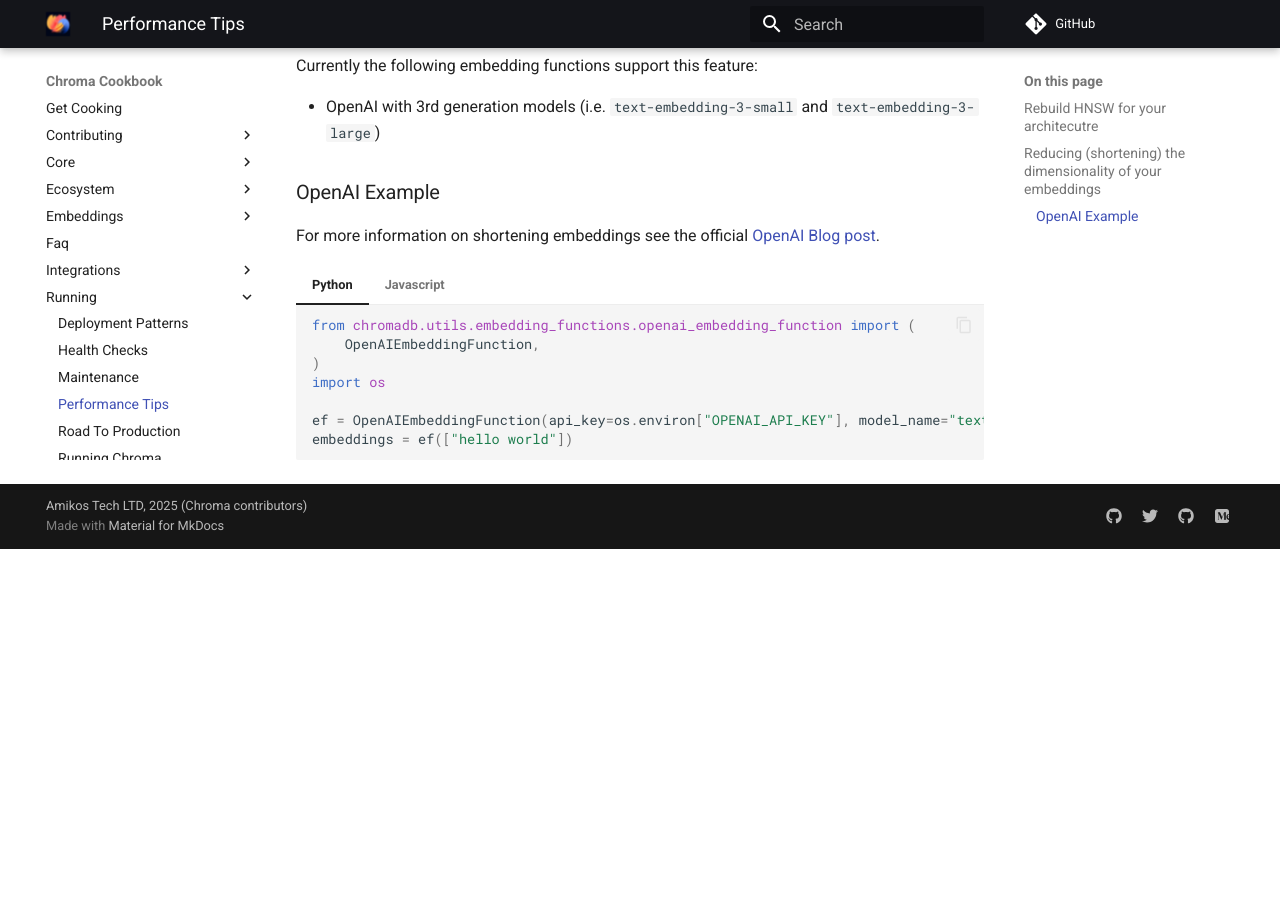
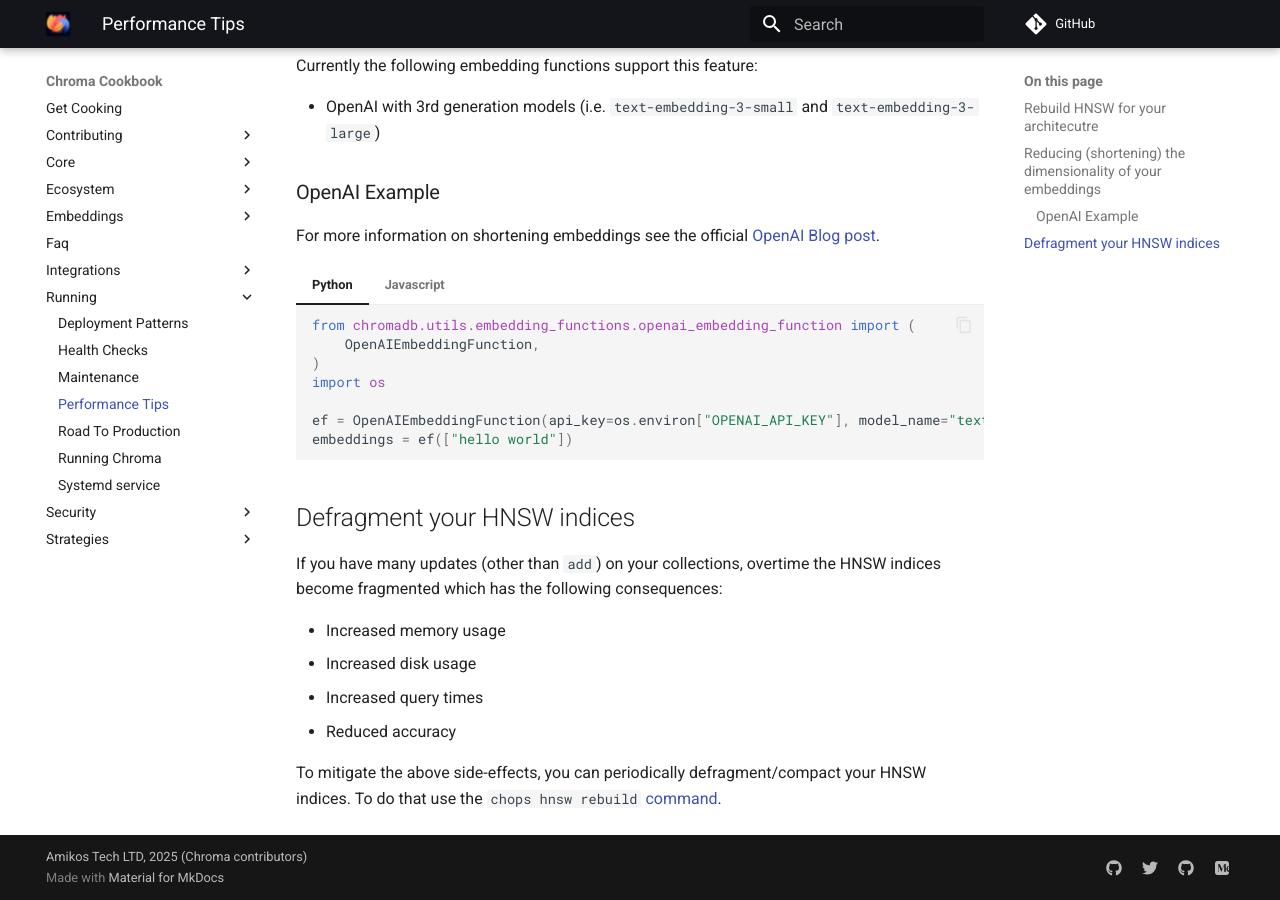
Before and after one commit to amikos-tech/chroma-cookbook, an MkDocs documentation site: the page built from docs/running/performance-tips.md, in a window 1280 px wide and 900 px high, scrolled down 800 px. Built offline with MkDocs 1.6.1 and Material for MkDocs 9.7.7, drawn with Linux system fonts in a browser that asks for light colours; comment, search, counter and statistics services are not loaded; before the commit the page ends 1349 px from its top, so only the background shows below that.

Commit message:
feat: Adding HNSW defragmentation to performance tips

````diff
--- a/docs/running/performance-tips.md
+++ b/docs/running/performance-tips.md
@@ -68,3 +68,14 @@
         });
     const embeddings = embedder.generate(["hello world"]);
     ```
+
+## Defragment your HNSW indices
+
+If you have many updates (other than `add`) on your collections, overtime the HNSW indices become fragmented which has the following consequences:
+
+- Increased memory usage
+- Increased disk usage
+- Increased query times
+- Reduced accuracy
+
+To mitigate the above side-effects, you can periodically defragment/compact your HNSW indices. To do that use the `chops hnsw rebuild` [command](maintenance.md#hnsw-rebuild).
````
